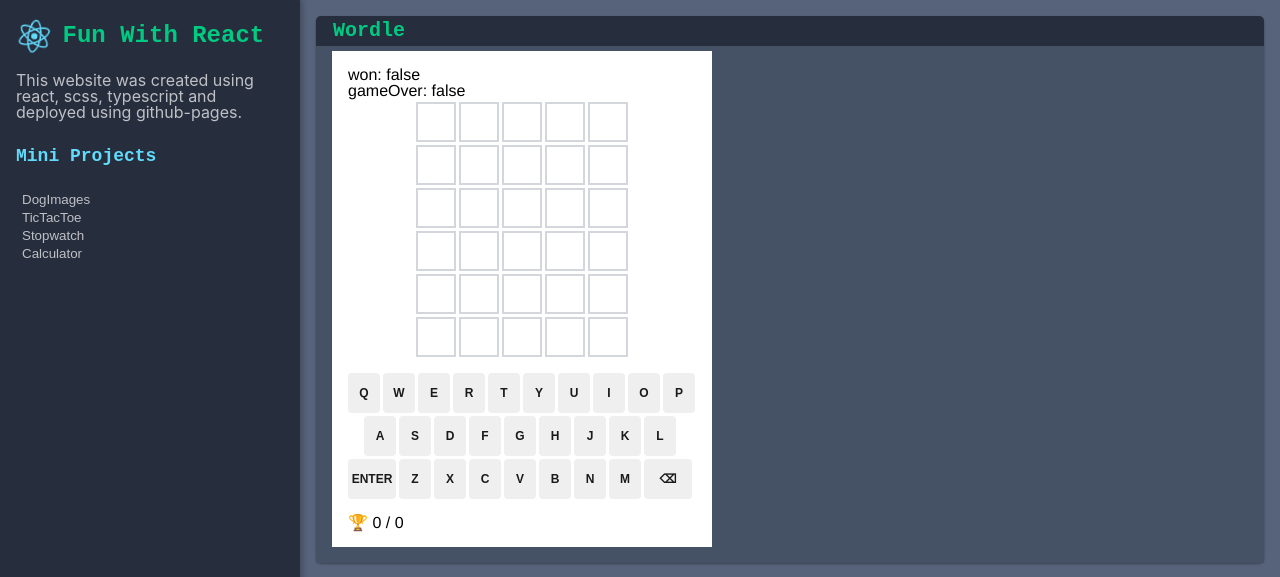
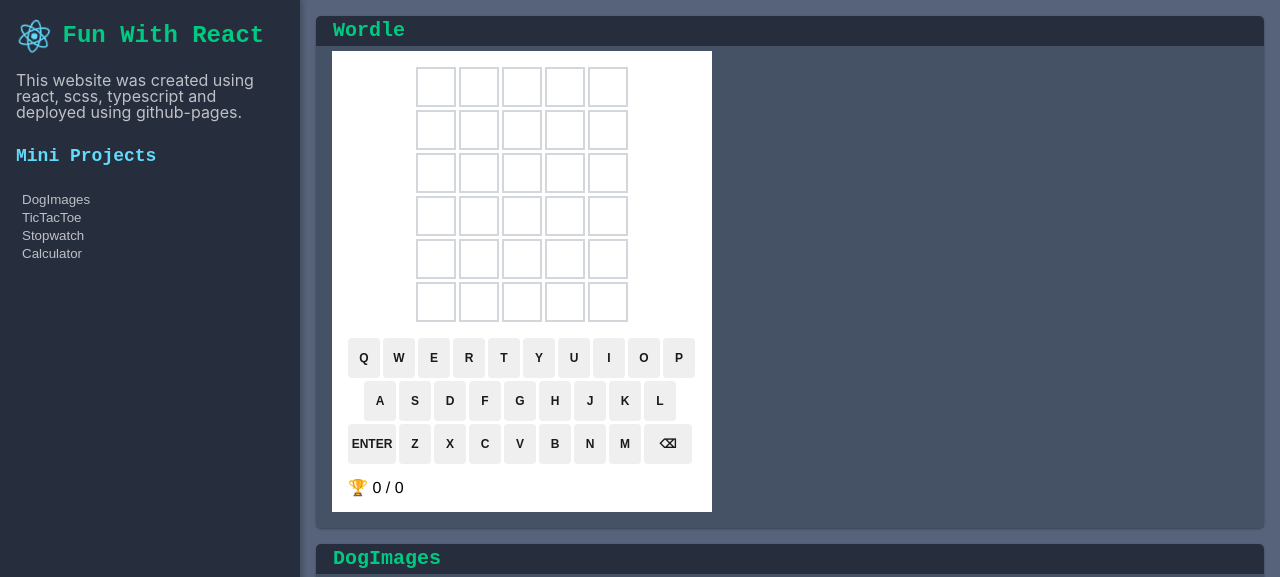
Before and after one commit to nate-h/fun-with-react, a React (Create React App) app: page / in a window 1280 px wide. Shown: the top 577 px of the page. Built offline with nearby package versions, Linux system fonts and the light colour scheme; no server answers.

Commit message:
Move stuff around.

```diff
--- /dev/null
+++ b/src/wordle/Keyboard.scss
@@ -0,0 +1,34 @@
+@import './wordleShared';
+
+.Keyboard {
+  @extend %wordle-colors;
+  display: flex;
+  flex-direction: column;
+  gap: 3px;
+
+  .keyboard-row {
+    display: flex;
+    gap: 3px;
+
+    &.offset {
+      margin-left: 1rem;
+    }
+    .keyboard-key {
+      @extend %wordle-button;
+      width: var(--key-size-w);
+      height: var(--key-size-h);
+      font-size: 12px;
+      cursor: pointer;
+      border: none;
+      border-radius: 4px;
+
+      &.enter {
+        width: 3rem;
+      }
+
+      &.backspace {
+        width: 3rem;
+      }
+    }
+  }
+}
--- /dev/null
+++ b/src/wordle/Keyboard.tsx
@@ -0,0 +1,43 @@
+import './Keyboard.scss';
+
+const keyboard: Array<Array<string>> = [
+  'qwertyuiop'.split(''),
+  'asdfghjkl'.split(''),
+  'zxcvbnm'.split(''),
+];
+
+export default function Keyboard({ press }: { press: (p: string) => void }) {
+  function keyboardRow(row: string[]) {
+    {
+      return row.map((c) => {
+        return (
+          <li key={c}>
+            <button className='keyboard-key' onClick={() => press(c)}>
+              {c}
+            </button>
+          </li>
+        );
+      });
+    }
+  }
+
+  return (
+    <div className='Keyboard'>
+      <ul className='keyboard-row'>{keyboardRow(keyboard[0])}</ul>
+      <ul className='keyboard-row offset'>{keyboardRow(keyboard[1])}</ul>
+      <ul className='keyboard-row'>
+        <li>
+          <button className='keyboard-key enter' onClick={() => press('enter')}>
+            enter
+          </button>
+        </li>
+        {keyboardRow(keyboard[2])}
+        <li>
+          <button className='keyboard-key backspace' onClick={() => press('backspace')}>
+            ⌫
+          </button>
+        </li>
+      </ul>
+    </div>
+  );
+}
--- a/src/wordle/Wordle.scss
+++ b/src/wordle/Wordle.scss
@@ -1,52 +1,12 @@
+@import './wordleShared';
+
 .Wordle {
-  --cell-size: 2.5rem;
-  --key-size-w: 2rem;
-  --key-size-h: 2.5rem;
-  --color-tone-1: #1a1a1b;
-  --color-tone-2: #787c7e;
-  --color-tone-3: #878a8c;
-  --color-tone-4: #d3d6da;
-  --color-tone-5: #edeff1;
-  --color-tone-6: #f6f7f8;
-  --color-tone-7: #ffffff;
-  --green: #6aaa64;
-  --dark-green: #538d4e;
-  --yellow: #c9b458;
-  --dark-yellow: #b59f3b;
-  --gray: var(--color-tone-2);
-  --background: var(--color-tone-7);
-  --key-text-color: var(--color-tone-1);
-  --key-bg: var(--color-tone-4);
-
+  @extend %wordle-colors;
   width: 380px;
   color: black;
   font-family: 'Clear Sans', 'Helvetica Neue', Arial, sans-serif;
   padding: 1rem;
   background-color: var(--background);
-
-  %wordle-button {
-    display: flex;
-    align-items: center;
-    justify-content: center;
-    color: var(--color-tone-1);
-    text-transform: uppercase;
-    font-weight: 700;
-    &.green {
-      color: white;
-      background-color: var(--green);
-      border-color: transparent;
-    }
-    &.yellow {
-      color: white;
-      background-color: var(--yellow);
-      border-color: transparent;
-    }
-    &.gray {
-      color: white;
-      background-color: var(--gray);
-      border-color: transparent;
-    }
-  }
 
   .guesses {
     display: flex;
@@ -71,38 +31,6 @@
     }
   }
 
-  .keyboard {
-    display: flex;
-    flex-direction: column;
-    gap: 3px;
-
-    .keyboard-row {
-      display: flex;
-      gap: 3px;
-
-      &.offset {
-        margin-left: 1rem;
-      }
-      .keyboard-key {
-        @extend %wordle-button;
-        width: var(--key-size-w);
-        height: var(--key-size-h);
-        font-size: 12px;
-        cursor: pointer;
-        border: none;
-        border-radius: 4px;
-
-        &.enter {
-          width: 3rem;
-        }
-
-        &.backspace {
-          width: 3rem;
-        }
-      }
-    }
-  }
-
   .score {
     padding-top: 1rem;
     display: flex;
--- a/src/wordle/Wordle.tsx
+++ b/src/wordle/Wordle.tsx
@@ -1,7 +1,8 @@
+import clsx from 'clsx';
+import { useState } from 'react';
+import Card from '../Card';
 import './Wordle.scss';
-import Card from '../Card';
-import { useState } from 'react';
-import clsx from 'clsx';
+import Keyboard from './Keyboard';
 
 const allWords = [
   'blind',
@@ -14,15 +15,10 @@ const allWords = [
   'thump',
   'hacks',
   'bagel',
+  'quack',
 ];
 
 const possibleWords = ['hacks', 'bagel'];
-
-const keyboard: Array<Array<string>> = [
-  'qwertyuiop'.split(''),
-  'asdfghjkl'.split(''),
-  'zxcvbnm'.split(''),
-];
 
 export default function Wordle() {
   const [gamesPlayed, setGamesPlayed] = useState<number>(0);
@@ -40,19 +36,28 @@ export default function Wordle() {
     if (gameOver) {
       return;
     }
-    const row = guesses[guessCount];
-    const index = row.indexOf('');
-    if (index === -1) {
-      return;
+
+    if (char === 'enter') {
+      enter();
+    } else if (char === 'backspace') {
+      backspace();
+    } else {
+      pressChar(char);
     }
-    row[index] = char;
-    setGuesses([...guesses]);
+  }
+
+  function enter() {
+    const guess = guesses[guessCount];
+    if (guess.indexOf('') !== -1) {
+      console.log('TODO: Not enough letters');
+    } else if (allWords.indexOf(guess.join('')) === -1) {
+      console.log('TODO: Not in word list');
+    } else {
+      setGuessCount(guessCount + 1);
+    }
   }
 
   function backspace() {
-    if (gameOver) {
-      return;
-    }
     const row = guesses[guessCount];
     const index = row.indexOf('');
     if (index === 0) {
@@ -62,6 +67,16 @@ export default function Wordle() {
     } else {
       row[index - 1] = '';
     }
+    setGuesses([...guesses]);
+  }
+
+  function pressChar(char: string) {
+    const row = guesses[guessCount];
+    const index = row.indexOf('');
+    if (index === -1) {
+      return;
+    }
+    row[index] = char;
     setGuesses([...guesses]);
   }
 
@@ -81,13 +96,6 @@ export default function Wordle() {
     return 'gray';
   }
 
-  function incrementGuessCount() {
-    if (gameOver || guessCount > 5) {
-      return;
-    }
-    setGuessCount(guessCount + 1);
-  }
-
   const resetGame = () => {
     setGuessCount(0);
     setGuesses(Array.from(Array(6), (_) => Array(5).fill('')));
@@ -95,28 +103,10 @@ export default function Wordle() {
     setGamesPlayed(gamesPlayed + 1);
   };
 
-  function keyboardRow(row: string[]) {
-    {
-      return row.map((c) => {
-        return (
-          <li key={c}>
-            <button className='keyboard-key' onClick={() => press(c)}>
-              {c}
-            </button>
-          </li>
-        );
-      });
-    }
-  }
-
   return (
     <Card header='Wordle'>
       <section className='Wordle'>
         <div className='guesses'>
-          {` won: ${won}`}
-          <br />
-          {` gameOver: ${gameOver}`}
-          <br />
           {guesses.map((guess, guessRow) => {
             return (
               <ul className='guess' key={guessRow}>
@@ -134,23 +124,7 @@ export default function Wordle() {
 
         <br />
 
-        <div className='keyboard'>
-          <ul className='keyboard-row'>{keyboardRow(keyboard[0])}</ul>
-          <ul className='keyboard-row offset'>{keyboardRow(keyboard[1])}</ul>
-          <ul className='keyboard-row'>
-            <li>
-              <button className='keyboard-key enter' onClick={incrementGuessCount}>
-                enter
-              </button>
-            </li>
-            {keyboardRow(keyboard[2])}
-            <li>
-              <button className='keyboard-key backspace' onClick={backspace}>
-                ⌫
-              </button>
-            </li>
-          </ul>
-        </div>
+        <Keyboard press={press}></Keyboard>
 
         <div className='score'>
           <span>
--- /dev/null
+++ b/src/wordle/_wordleShared.scss
@@ -0,0 +1,44 @@
+%wordle-colors {
+  --cell-size: 2.5rem;
+  --key-size-w: 2rem;
+  --key-size-h: 2.5rem;
+  --color-tone-1: #1a1a1b;
+  --color-tone-2: #787c7e;
+  --color-tone-3: #878a8c;
+  --color-tone-4: #d3d6da;
+  --color-tone-5: #edeff1;
+  --color-tone-6: #f6f7f8;
+  --color-tone-7: #ffffff;
+  --green: #6aaa64;
+  --dark-green: #538d4e;
+  --yellow: #c9b458;
+  --dark-yellow: #b59f3b;
+  --gray: var(--color-tone-2);
+  --background: var(--color-tone-7);
+  --key-text-color: var(--color-tone-1);
+  --key-bg: var(--color-tone-4);
+}
+
+%wordle-button {
+  display: flex;
+  align-items: center;
+  justify-content: center;
+  color: var(--color-tone-1);
+  text-transform: uppercase;
+  font-weight: 700;
+  &.green {
+    color: white;
+    background-color: var(--green);
+    border-color: transparent;
+  }
+  &.yellow {
+    color: white;
+    background-color: var(--yellow);
+    border-color: transparent;
+  }
+  &.gray {
+    color: white;
+    background-color: var(--gray);
+    border-color: transparent;
+  }
+}
```
